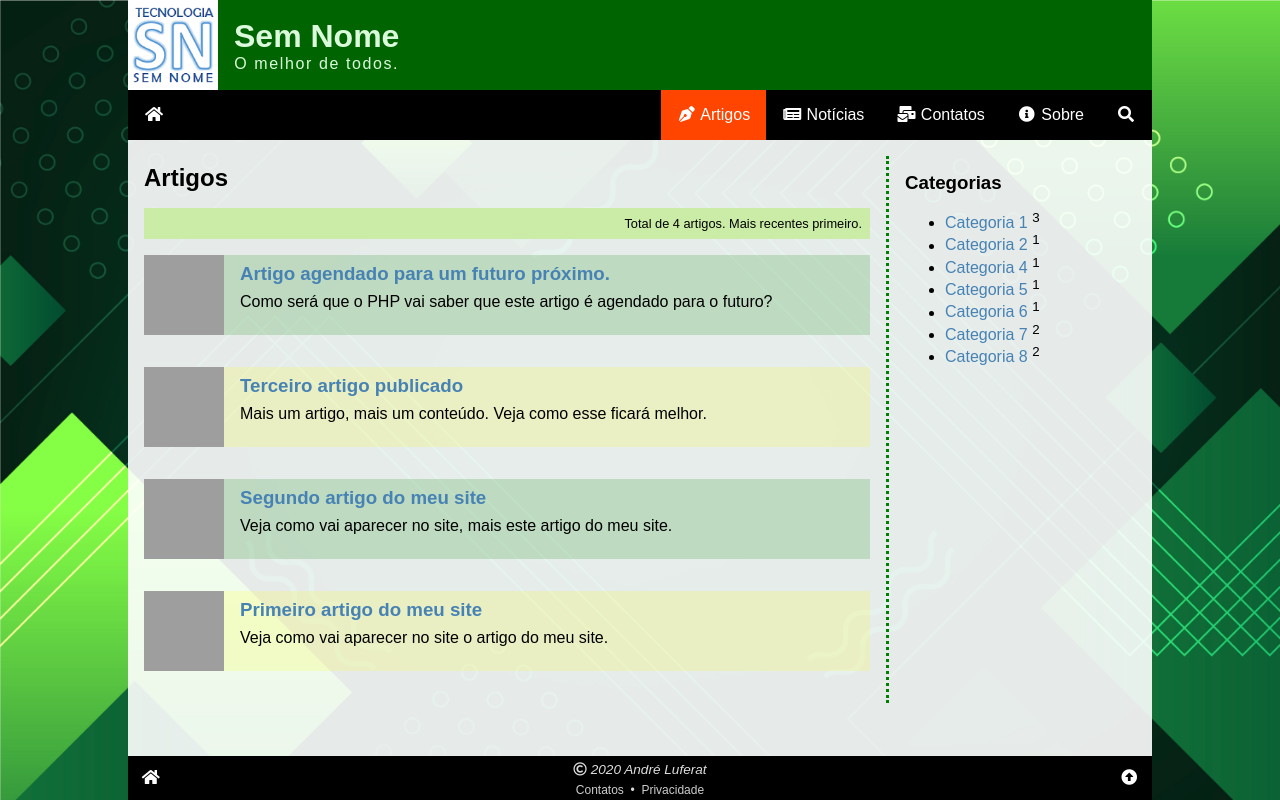
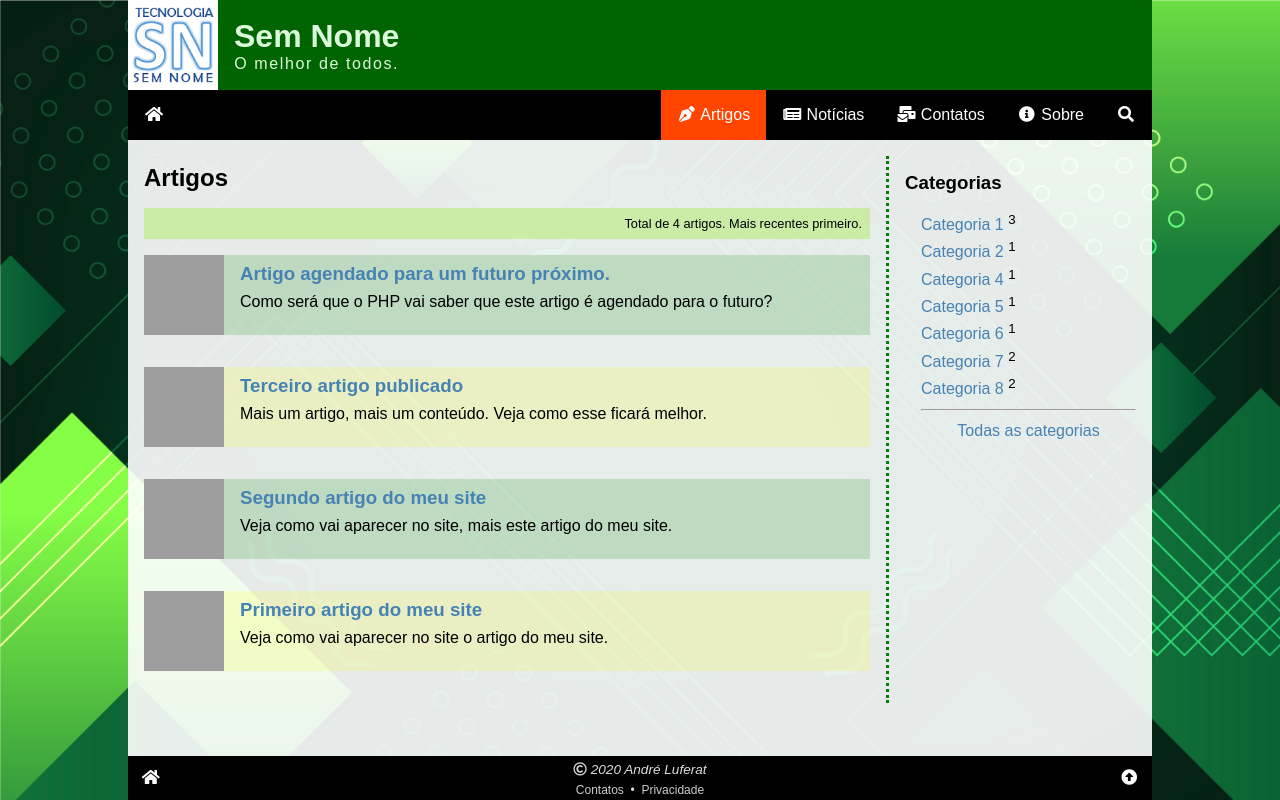
Before and after one commit to CataBits/bs_12174_2019_2, a PHP site: page /artigos.php in a window 1280 px wide. Run offline with PHP 8.4, Linux system fonts and the light colour scheme; data comes from the database, SQL or seed files in the repository; a stand-in replaces the project's code that opens the database connection; grey boxes are pictures that could not be loaded.

Commit message:
css categorias

```diff
--- a/artigos.php
+++ b/artigos.php
@@ -68,7 +68,14 @@ $sql = "SELECT * FROM categorias";
 $res = $conn->query($sql);
 
 // Preparação da view
-$categorias .= '<ul>';
+$categorias .= <<<TEXTO
+
+<ul>
+    <!--
+    <li><a href="/artigos.php">Todas as categorias</a></li>
+    <hr>
+    -->
+TEXTO;
 
 // Obtendo cada registro
 while ( $cat = $res->fetch_assoc() ) :
@@ -87,16 +94,22 @@ SQL;
     // Se o total de artigos for maior que 0
     if ( $totalart > 0 ) {
         $categorias .= <<<TEXTO
-        <li>
-            <a href="/artigos.php?cat={$cat['id_categoria']}">{$cat['categoria']}</a>
-            <sup>{$totalart}</sup>
-        </li>
+
+    <li>
+        <a href="/artigos.php?cat={$cat['id_categoria']}">{$cat['categoria']}</a>
+        <sup>{$totalart}</sup>
+    </li>
 TEXTO;
     }
 
 endwhile;
 
-$categorias .= "</ul>";
+$categorias .= <<<TEXTO
+
+    <hr>
+    <li><a href="/artigos.php">Todas as categorias</a></li>
+</ul>
+TEXTO;
 
 /************************************************/
 /*  SEUS CÓDIGOS PHP DESTA PÁGINA TERMINAM AQUI */
--- a/css/artigos.css
+++ b/css/artigos.css
@@ -38,6 +38,15 @@
     background: rgba(255, 255, 0, 0.164);
 }
 
+.col2 ul {
+    padding: 0 0 0 1rem;
+    list-style: none;
+    line-height: 1.5;
+}
+.col2 ul li:last-child {
+    text-align: center;
+}
+
 /* Página responsiva em resoluções maiores que 640px */
 @media (min-width: 640px) {
     .row {
```
